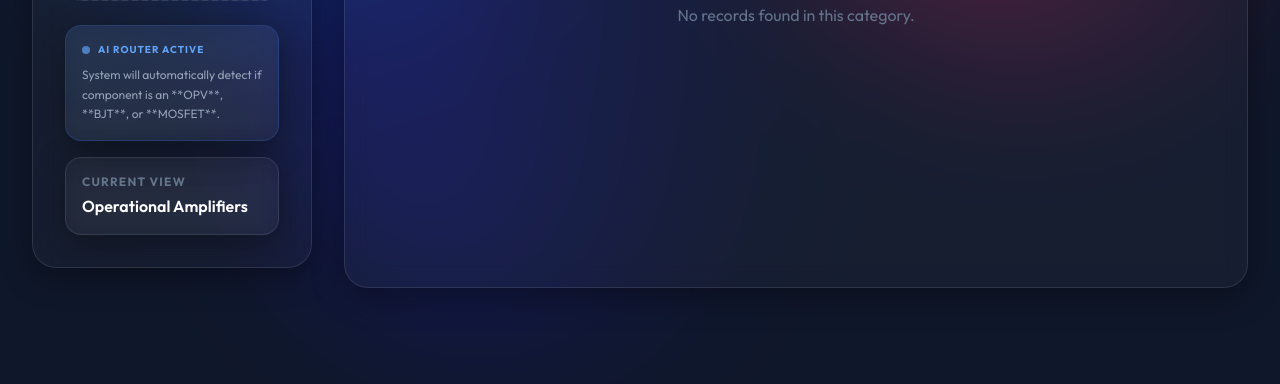
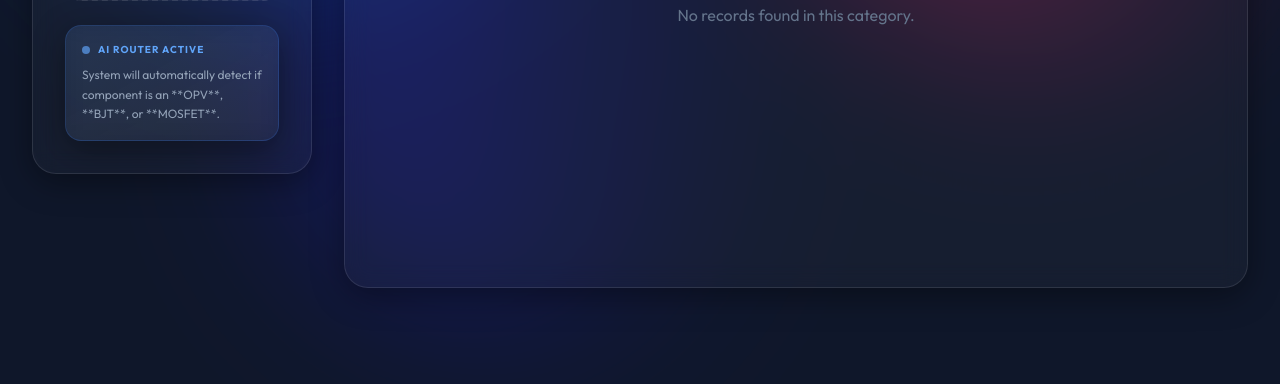
Before and after one commit to codesamu/sheetbase, a Flask app: page / in a window 1280 px wide; the page is wider, and only the part inside the window is pictured. Shown: the part 546-930 px from the top of that part. Run offline with Flask 3, Linux system fonts and the light colour scheme; data that the repository does not hold is empty; some libraries are stand-ins or nearby versions.

Commit message:
removed unused current view indicator

```diff
--- a/templates/index.html
+++ b/templates/index.html
@@ -140,10 +140,6 @@
                                 System will automatically detect if component is an **OPV**, **BJT**, or **MOSFET**.
                             </p>
                         </div>
-                        <div class="glass p-4 rounded-2xl text-left bg-white/2">
-                            <p class="text-xs text-slate-500 uppercase font-bold tracking-widest mb-1">Current View</p>
-                            <p id="active-category-name" class="font-semibold text-white">Operational Amplifiers</p>
-                        </div>
                     </div>
                 </div>
             </div>
@@ -238,7 +234,6 @@
             // Update UI
             document.querySelectorAll('.category-btn').forEach(btn => btn.classList.remove('tab-active'));
             document.getElementById(`btn-${cat}`).classList.add('tab-active');
-            document.getElementById('active-category-name').innerText = document.getElementById(`btn-${cat}`).innerText.trim();
             document.getElementById('table-title').innerText = SCHEMAS[cat].title;
 
             renderHeaders();
```
